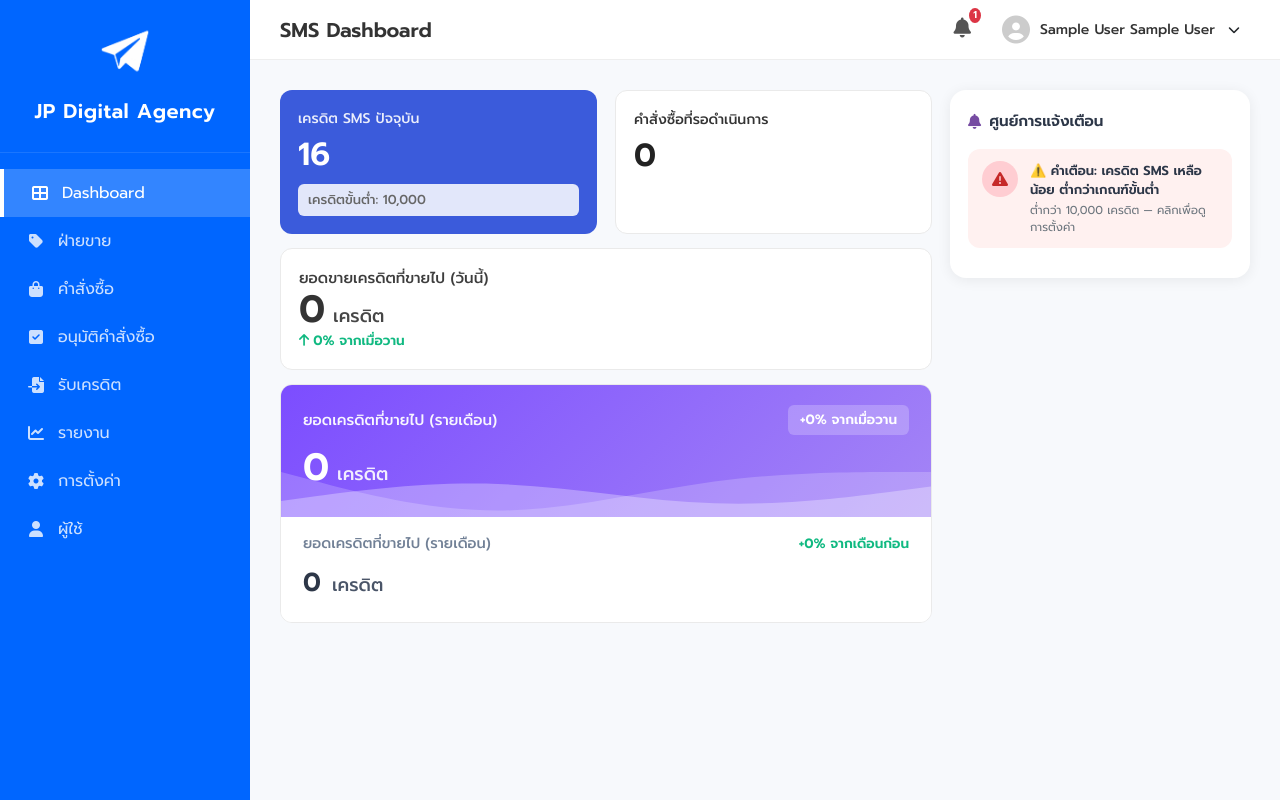
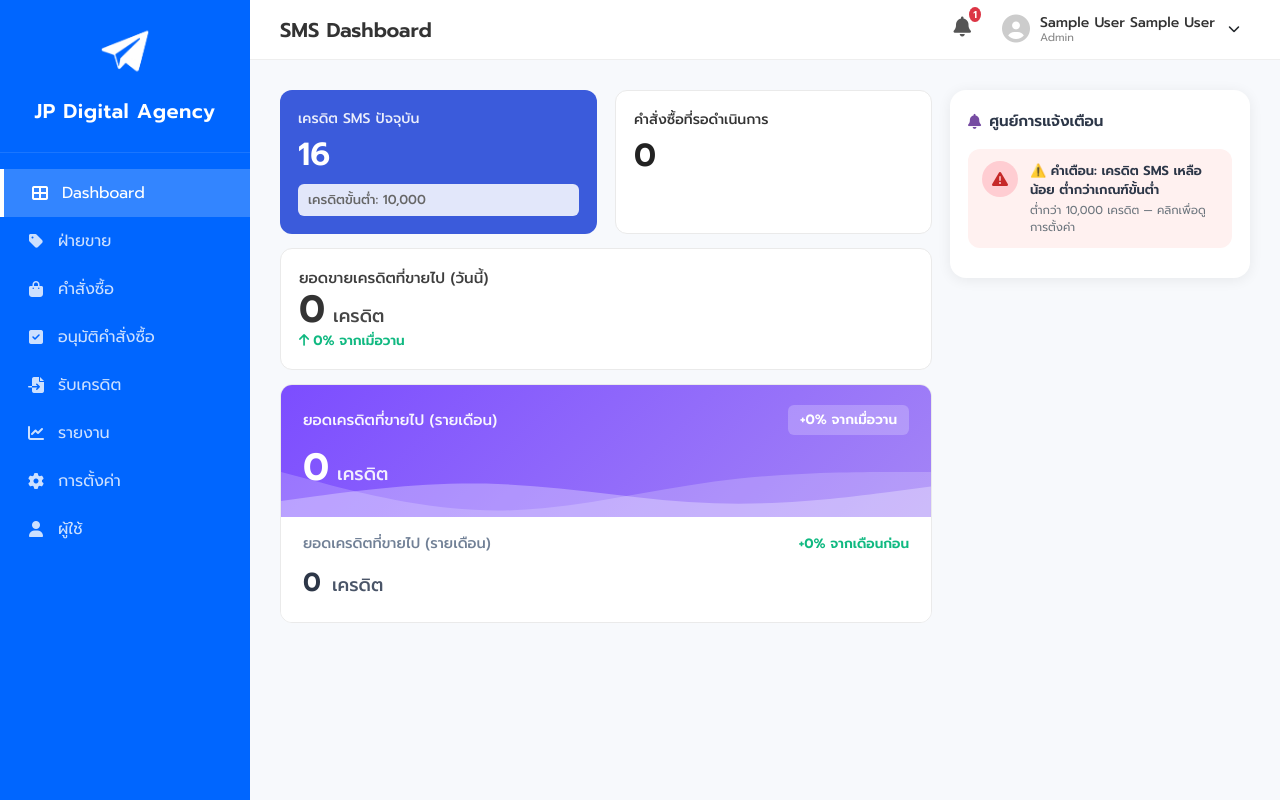
Before and after one commit to tanongsakintean/SCM, a PHP site: page /index.php in a window 1280 px wide. Run offline with PHP 8.4, Linux system fonts and the light colour scheme; the visitor is signed in with stand-in values (Sample User, id 1); data comes from the database, SQL or seed files in the repository; data that the repository does not hold is empty; some libraries are stand-ins or nearby versions.

Commit message:
add role in profile

```diff
--- a/php/src/assets/css/style.css
+++ b/php/src/assets/css/style.css
@@ -711,11 +711,22 @@ body {
     margin-right: 10px;
 }
 
+.user-text {
+    display: flex;
+    flex-direction: column;
+    line-height: 1.2;
+    margin-right: 5px;
+}
+
 .user-name {
     font-size: 14px;
     font-weight: 500;
     color: #333;
-    margin-right: 5px;
+}
+
+.user-role {
+    font-size: 11px;
+    color: #888;
 }
 
 .dropdown-menu {
--- a/php/src/index.php
+++ b/php/src/index.php
@@ -96,7 +96,10 @@ if (!isset($_SESSION['user_id'])) {
                     <div class="user-dropdown">
                         <div class="user-info" onclick="toggleDropdown()">
                             <i class="fas fa-user-circle user-avatar"></i>
-                            <span class="user-name"><?php echo htmlspecialchars($_SESSION['firstname'] . ' ' . $_SESSION['lastname']); ?></span>
+                            <div class="user-text">
+                                <span class="user-name"><?php echo htmlspecialchars($_SESSION['firstname'] . ' ' . $_SESSION['lastname']); ?></span>
+                                <span class="user-role"><?php echo htmlspecialchars($_SESSION['role']); ?></span>
+                            </div>
                             <i class="fas fa-chevron-down ml-2" style="font-size: 12px;"></i>
                         </div>
                         <div class="dropdown-menu" id="userDropdown">
```
